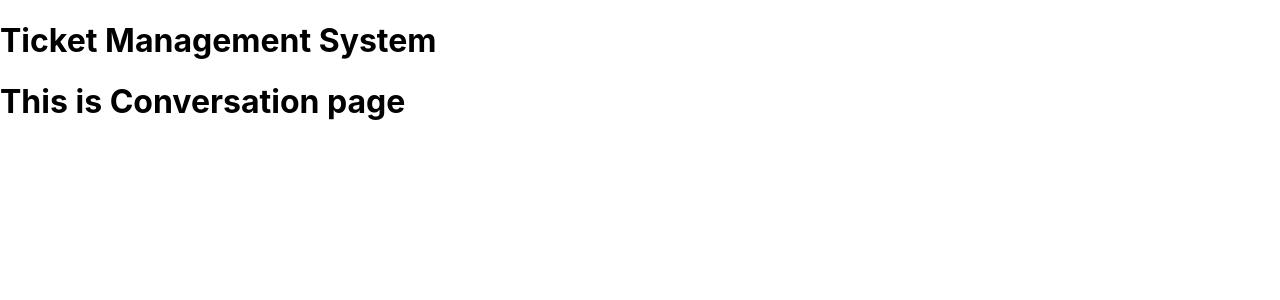
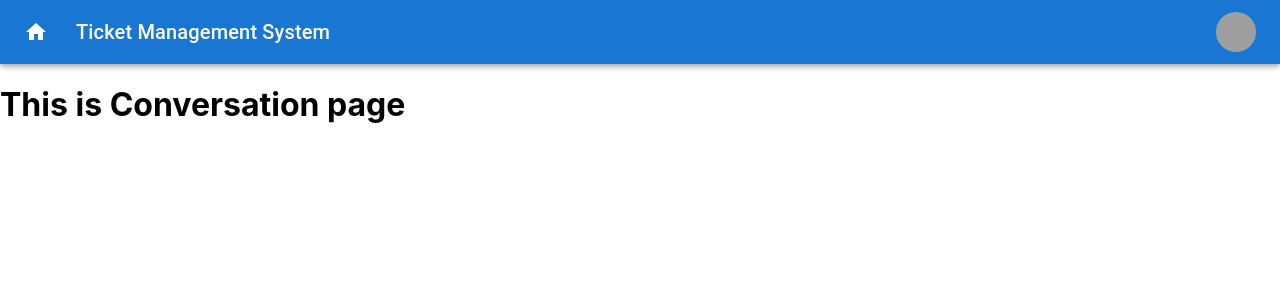
Before and after one commit to vamsikrishna-vk/Ticket-Management-System, a React (Create React App) app in the folder ReactJS/my-app/: page /conversation in a window 1280 px wide. Shown: the top 300 px of the page. Built offline with nearby package versions, Linux system fonts and the light colour scheme; grey boxes are pictures that could not be loaded.

Commit message:
appbar added

```diff
--- a/ReactJS/my-app/package.json
+++ b/ReactJS/my-app/package.json
@@ -5,6 +5,7 @@
   "dependencies": {
     "@emotion/react": "^11.9.3",
     "@emotion/styled": "^11.9.3",
+    "@mui/icons-material": "^5.8.4",
     "@mui/material": "^5.9.2",
     "@testing-library/jest-dom": "^5.16.4",
     "@testing-library/react": "^13.3.0",
--- a/ReactJS/my-app/src/App.js
+++ b/ReactJS/my-app/src/App.js
@@ -8,6 +8,7 @@ import Login from './pages/Login';
 import Signup from './pages/Signup';
 import Home from './pages/Home';
 import Conversation from './pages/Conversation';
+import ButtonAppBar from "./components/Appbar";
 
 
 function App() {
@@ -27,7 +28,7 @@ function Layout() {
   return (
     <div>
       <div>
-        <h1>Ticket Management System</h1>
+        <ButtonAppBar />
       </div>
       <Outlet />
     </div>
--- /dev/null
+++ b/ReactJS/my-app/src/components/Appbar.js
@@ -0,0 +1,78 @@
+import * as React from 'react';
+import AppBar from '@mui/material/AppBar';
+import Box from '@mui/material/Box';
+import Toolbar from '@mui/material/Toolbar';
+import Typography from '@mui/material/Typography';
+import IconButton from '@mui/material/IconButton';
+import HomeIcon from '@mui/icons-material/Home';
+import Menu from '@mui/material/Menu';
+import MenuItem from '@mui/material/MenuItem';
+import Avatar from '@mui/material/Avatar';
+import Tooltip from '@mui/material/Tooltip';
+
+
+const settings = [ 'Logout'];
+
+export default function ButtonAppBar() {
+
+  const [anchorElUser, setAnchorElUser] = React.useState(null);
+
+  const handleOpenUserMenu = (event) => {
+    setAnchorElUser(event.currentTarget);
+  };
+
+
+  const handleCloseUserMenu = () => {
+    setAnchorElUser(null);
+  };
+
+  return (
+    <Box sx={{ flexGrow: 1 }}>
+      <AppBar position="static">
+        <Toolbar>
+          <IconButton
+            size="large"
+            edge="start"
+            color="inherit"
+            aria-label="menu"
+            sx={{ mr: 2 }}
+          >
+            <HomeIcon />
+          </IconButton>
+
+          <Typography variant="h6" component="div" sx={{ flexGrow: 1 }}>
+            Ticket Management System
+          </Typography>
+
+          <Tooltip title="Open settings">
+              <IconButton onClick={handleOpenUserMenu} sx={{ p: 0 }}>
+                <Avatar src="/broken-image.jpg" />
+              </IconButton>
+            </Tooltip>
+            <Menu
+              sx={{ mt: '45px' }}
+              id="menu-appbar"
+              anchorEl={anchorElUser}
+              anchorOrigin={{
+                vertical: 'top',
+                horizontal: 'right',
+              }}
+              keepMounted
+              transformOrigin={{
+                vertical: 'top',
+                horizontal: 'right',
+              }}
+              open={Boolean(anchorElUser)}
+              onClose={handleCloseUserMenu}
+            >
+              {settings.map((setting) => (
+                <MenuItem key={setting} onClick={handleCloseUserMenu}>
+                  <Typography textAlign="center">{setting}</Typography>
+                </MenuItem>
+              ))}
+            </Menu>
+        </Toolbar>
+      </AppBar>
+    </Box>
+  );
+}
```
Also changed, not shown: 1 other file (tests, documents, lock files or other folders).
